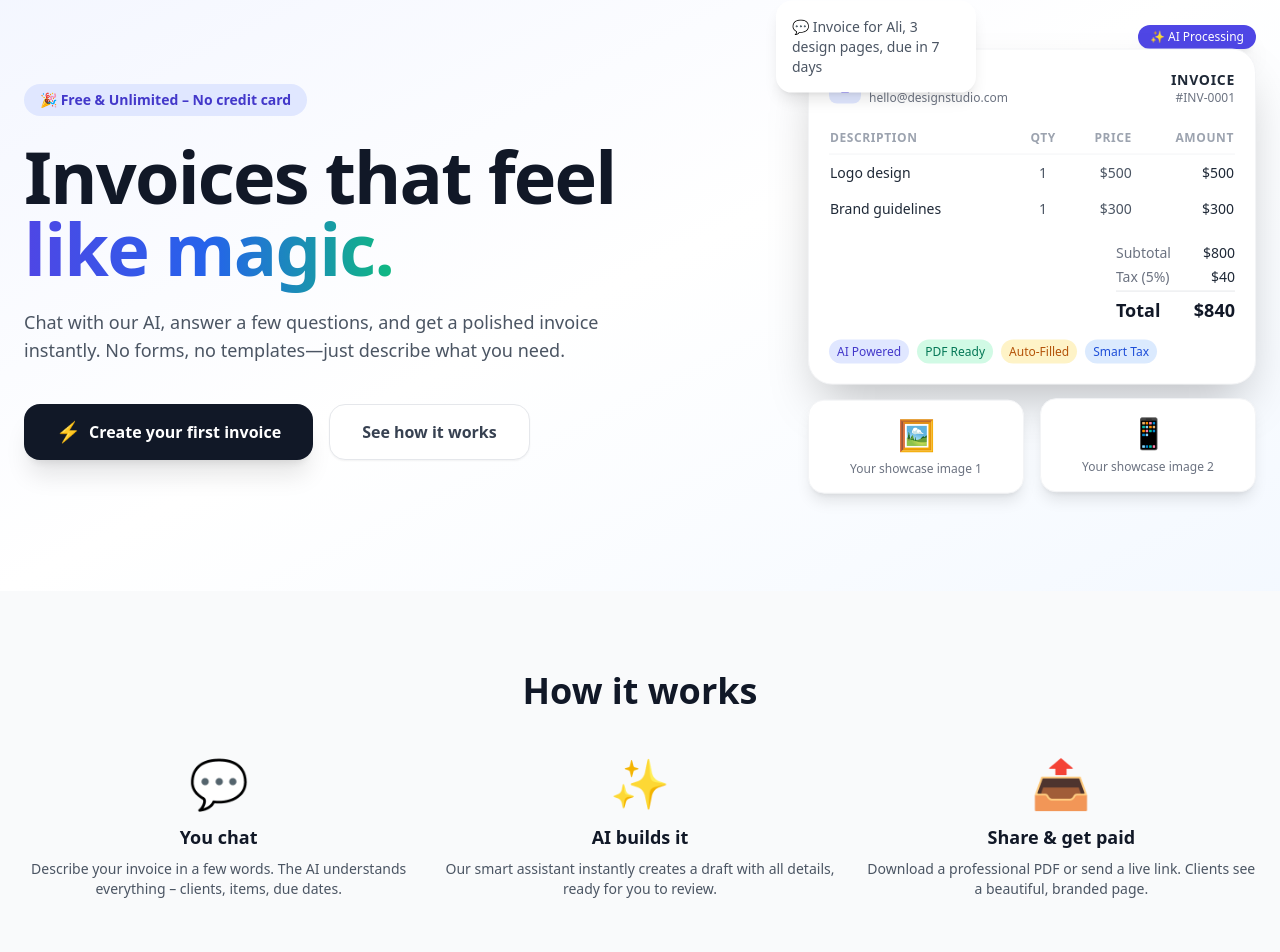
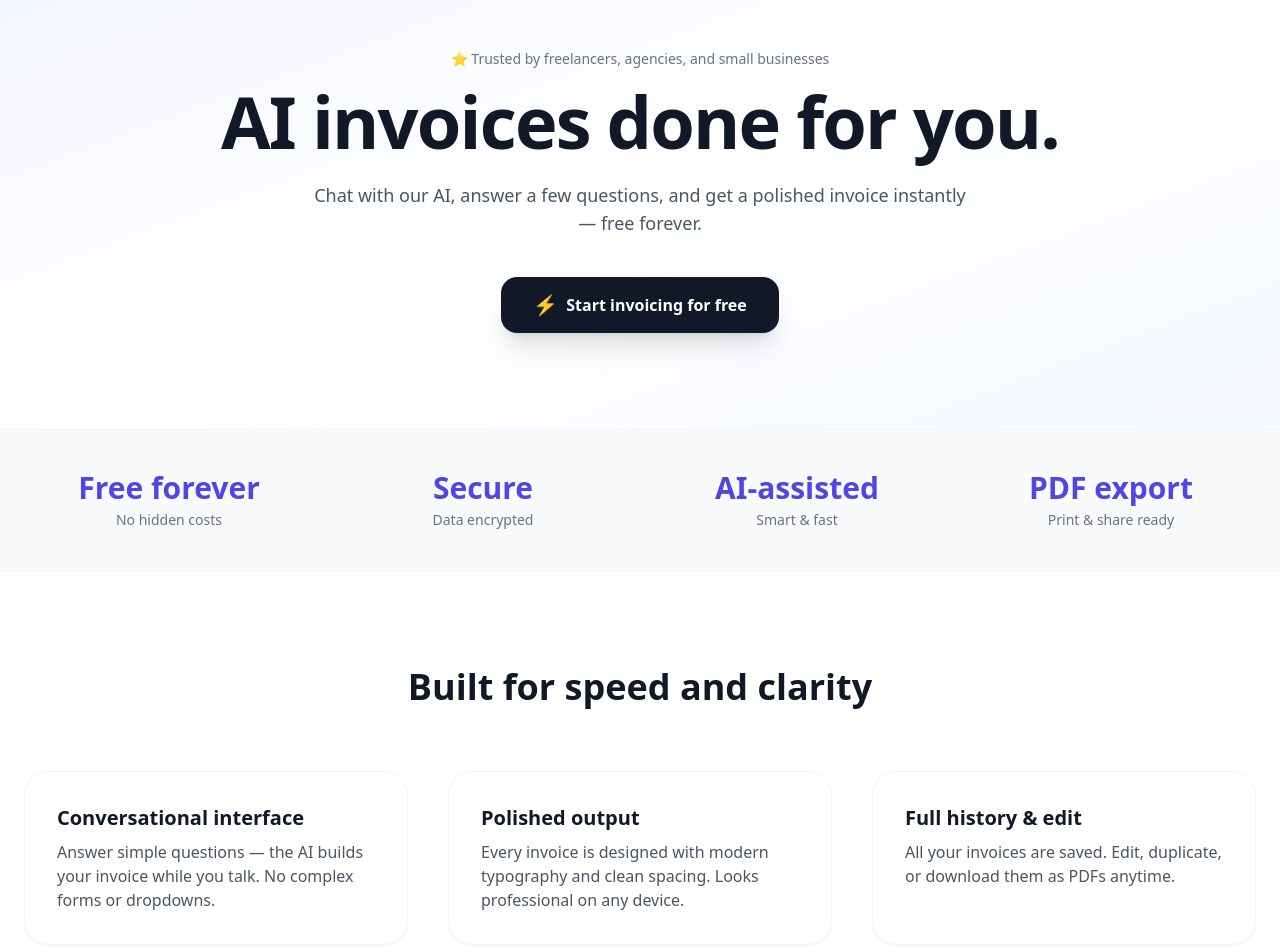
Before and after one commit to zuniqcomputers-crypto/zuniq-ai-invoices, a Next.js app: page / in a window 1280 px wide. Shown: the part 120-1072 px from the top of the page. Built offline with nearby package versions, Linux system fonts and the light colour scheme.

Commit message:
premium hero with trust line and single CTA

```diff
--- a/src/app/page.tsx
+++ b/src/app/page.tsx
@@ -7,7 +7,7 @@ export default function LandingPage() {
 
   return (
     <div className="bg-white text-gray-800 selection:bg-indigo-100 selection:text-indigo-900">
-      {/* ---- Nav (clean logo, no halo) ---- */}
+      {/* ---- Nav (clean, no halo) ---- */}
       <nav className="sticky top-0 z-50 bg-white/80 backdrop-blur-xl border-b border-gray-100 shadow-sm">
         <div className="max-w-7xl mx-auto px-4 sm:px-6 py-3 flex items-center justify-between">
           <Link href="/" className="flex items-center gap-2.5 shrink-0">
@@ -48,129 +48,98 @@ export default function LandingPage() {
         </div>
       )}
 
-      {/* ---- Hero Section ---- */}
+      {/* ---- Premium Hero (following audit recommendations) ---- */}
       <section className="relative overflow-hidden pt-16 sm:pt-24 pb-16 sm:pb-24 px-4 sm:px-6">
         <div className="absolute inset-0 bg-gradient-to-br from-indigo-50 via-white to-blue-50 opacity-70 pointer-events-none" />
-        <div className="max-w-7xl mx-auto grid lg:grid-cols-2 gap-12 items-center">
-          {/* Left text */}
-          <div className="relative z-10">
-            <div className="inline-flex items-center gap-2 bg-indigo-100 text-indigo-700 rounded-full px-4 py-1.5 text-sm font-semibold mb-6 animate-fade-in-up">
-              🎉 Free & Unlimited – No credit card
-            </div>
-            <h1 className="text-4xl sm:text-6xl md:text-7xl font-extrabold text-gray-900 tracking-tight leading-tight animate-fade-in-up">
-              Invoices that feel
-              <br />
-              <span className="text-transparent bg-clip-text bg-gradient-to-r from-indigo-600 via-blue-600 to-emerald-500">
-                like magic.
-              </span>
-            </h1>
-            <p className="mt-6 text-base sm:text-lg text-gray-600 max-w-xl leading-relaxed animate-fade-in-up">
-              Chat with our AI, answer a few questions, and get a polished invoice instantly. No forms, no templates—just describe what you need.
-            </p>
-            <div className="mt-10 flex flex-col sm:flex-row gap-4 animate-fade-in-up">
-              <Link href="/new" className="w-full sm:w-auto inline-flex items-center justify-center gap-2 bg-gray-900 hover:bg-gray-800 text-white px-8 py-3.5 rounded-2xl font-bold text-base shadow-xl hover:shadow-2xl transition-all hover:scale-105">
-                <span className="text-xl">⚡</span> Create your first invoice
-              </Link>
-              <a href="#transformation" className="w-full sm:w-auto inline-flex items-center justify-center gap-2 bg-white border border-gray-200 hover:border-gray-300 text-gray-700 px-8 py-3.5 rounded-2xl font-semibold text-base shadow-sm transition-all">
-                See how it works
-              </a>
-            </div>
-          </div>
-
-          {/* Right side – Animated Showcase (ready for custom images) */}
-          <div className="relative flex justify-center lg:justify-end">
-            <div className="relative w-full max-w-md">
-              {/* Floating chat bubble */}
-              <div className="absolute -top-12 -left-8 bg-white rounded-2xl shadow-lg p-4 z-20 max-w-[200px] animate-float">
-                <p className="text-sm text-gray-600">💬 Invoice for Ali, 3 design pages, due in 7 days</p>
-              </div>
-              {/* AI processing badge */}
-              <div className="absolute -top-6 right-0 bg-indigo-600 text-white rounded-full px-3 py-1 text-xs font-medium shadow-xl animate-fade-in-up" style={{ animationDelay: '0.2s' }}>✨ AI Processing</div>
-
-              {/* Showcase cards – replace src with your images later */}
-              <div className="grid grid-cols-2 gap-4">
-                {/* Main invoice card */}
-                <div className="col-span-2 bg-white rounded-3xl shadow-2xl border border-gray-100 p-5 transform rotate-[-1deg] hover:rotate-0 transition-all duration-500 animate-float" style={{ animationDelay: '0s' }}>
-                  <div className="flex justify-between items-center mb-4">
-                    <div className="flex items-center gap-2">
-                      <div className="h-8 w-8 rounded-lg bg-indigo-100 flex items-center justify-center text-indigo-600 font-bold text-sm">Z</div>
-                      <div>
-                        <p className="font-semibold text-gray-900 text-sm">Design Studio</p>
-                        <p className="text-xs text-gray-500">hello@designstudio.com</p>
-                      </div>
-                    </div>
-                    <div className="text-right">
-                      <p className="text-sm font-bold text-gray-800 uppercase tracking-wider">Invoice</p>
-                      <p className="text-xs text-gray-500">#INV‑0001</p>
-                    </div>
-                  </div>
-                  <table className="w-full text-sm mb-4">
-                    <thead>
-                      <tr className="border-b border-gray-100 text-gray-400 text-xs uppercase tracking-wider">
-                        <th className="py-2 text-left">Description</th>
-                        <th className="py-2 text-center">Qty</th>
-                        <th className="py-2 text-right">Price</th>
-                        <th className="py-2 text-right">Amount</th>
-                      </tr>
-                    </thead>
-                    <tbody>
-                      <tr>
-                        <td className="py-2 text-gray-800">Logo design</td>
-                        <td className="py-2 text-center text-gray-600">1</td>
-                        <td className="py-2 text-right text-gray-600">$500</td>
-                        <td className="py-2 text-right font-medium text-gray-800">$500</td>
-                      </tr>
-                      <tr>
-                        <td className="py-2 text-gray-800">Brand guidelines</td>
-                        <td className="py-2 text-center text-gray-600">1</td>
-                        <td className="py-2 text-right text-gray-600">$300</td>
-                        <td className="py-2 text-right font-medium text-gray-800">$300</td>
-                      </tr>
-                    </tbody>
-                  </table>
-                  <div className="flex justify-end">
-                    <div className="text-right space-y-1">
-                      <div className="flex justify-between gap-8 text-sm"><span className="text-gray-500">Subtotal</span><span className="font-medium">$800</span></div>
-                      <div className="flex justify-between gap-8 text-sm"><span className="text-gray-500">Tax (5%)</span><span className="font-medium">$40</span></div>
-                      <div className="border-t border-gray-200 pt-1 flex justify-between gap-8 text-lg font-bold text-gray-900"><span>Total</span><span>$840</span></div>
-                    </div>
-                  </div>
-                  {/* Badges */}
-                  <div className="flex flex-wrap gap-2 mt-4">
-                    <span className="text-xs px-2 py-1 rounded-full bg-indigo-100 text-indigo-700 font-medium">AI Powered</span>
-                    <span className="text-xs px-2 py-1 rounded-full bg-emerald-100 text-emerald-700 font-medium">PDF Ready</span>
-                    <span className="text-xs px-2 py-1 rounded-full bg-amber-100 text-amber-700 font-medium">Auto‑Filled</span>
-                    <span className="text-xs px-2 py-1 rounded-full bg-blue-100 text-blue-700 font-medium">Smart Tax</span>
-                  </div>
-                </div>
-
-                {/* Secondary cards (will hold your images later) */}
-                <div className="bg-white rounded-2xl shadow-lg border border-gray-100 p-4 flex flex-col items-center justify-center gap-2 animate-float" style={{ animationDelay: '0.3s' }}>
-                  <div className="text-3xl">🖼️</div>
-                  <p className="text-xs text-gray-500 text-center">Your showcase image 1</p>
-                </div>
-                <div className="bg-white rounded-2xl shadow-lg border border-gray-100 p-4 flex flex-col items-center justify-center gap-2 animate-float" style={{ animationDelay: '0.6s' }}>
-                  <div className="text-3xl">📱</div>
-                  <p className="text-xs text-gray-500 text-center">Your showcase image 2</p>
-                </div>
-              </div>
-            </div>
+        <div className="max-w-4xl mx-auto text-center relative z-10">
+          {/* Trust line (placed above headline, visible without scrolling) */}
+          <p className="text-sm text-gray-500 font-medium mb-4 animate-fade-in-up">
+            ⭐ Trusted by freelancers, agencies, and small businesses
+          </p>
+          {/* Short, benefit‑driven headline (≤8 words) */}
+          <h1 className="text-4xl sm:text-6xl md:text-7xl font-extrabold text-gray-900 tracking-tight leading-tight animate-fade-in-up">
+            AI invoices done for you.
+          </h1>
+          {/* Subheadline: one sentence, no hype */}
+          <p className="mt-6 text-base sm:text-lg text-gray-600 max-w-2xl mx-auto leading-relaxed animate-fade-in-up">
+            Chat with our AI, answer a few questions, and get a polished invoice instantly — free forever.
+          </p>
+          {/* Single primary CTA */}
+          <div className="mt-10 flex flex-col sm:flex-row gap-4 justify-center items-center animate-fade-in-up">
+            <Link
+              href="/new"
+              className="w-full sm:w-auto inline-flex items-center justify-center gap-2 bg-gray-900 hover:bg-gray-800 text-white px-8 py-3.5 rounded-2xl font-bold text-base shadow-xl hover:shadow-2xl transition-all hover:scale-105"
+            >
+              <span className="text-xl">⚡</span> Start invoicing for free
+            </Link>
           </div>
         </div>
       </section>
 
-      {/* ---- Transformation Flow ---- */}
-      <section id="transformation" className="py-20 bg-gray-50">
+      {/* ---- Trust badges ---- */}
+      <section className="py-10 bg-gray-50 border-y border-gray-100">
+        <div className="max-w-7xl mx-auto px-4 sm:px-6 grid grid-cols-2 md:grid-cols-4 gap-4 sm:gap-6 text-center">
+          {[
+            { value: "Free forever", label: "No hidden costs" },
+            { value: "Secure", label: "Data encrypted" },
+            { value: "AI‑assisted", label: "Smart & fast" },
+            { value: "PDF export", label: "Print & share ready" },
+          ].map((stat, i) => (
+            <div key={i} className="space-y-1">
+              <div className="text-2xl sm:text-3xl font-extrabold text-indigo-600">{stat.value}</div>
+              <div className="text-xs sm:text-sm text-gray-500 font-medium">{stat.label}</div>
+            </div>
+          ))}
+        </div>
+      </section>
+
+      {/* ---- Features ---- */}
+      <section id="features" className="py-20 sm:py-24 max-w-7xl mx-auto px-4 sm:px-6">
+        <h2 className="text-3xl sm:text-4xl font-bold text-center text-gray-900 mb-12 sm:mb-16">
+          Built for speed and clarity
+        </h2>
+        <div className="grid sm:grid-cols-2 lg:grid-cols-3 gap-6 sm:gap-10">
+          {[
+            {
+              title: "Conversational interface",
+              desc: "Answer simple questions — the AI builds your invoice while you talk. No complex forms or dropdowns.",
+            },
+            {
+              title: "Polished output",
+              desc: "Every invoice is designed with modern typography and clean spacing. Looks professional on any device.",
+            },
+            {
+              title: "Full history & edit",
+              desc: "All your invoices are saved. Edit, duplicate, or download them as PDFs anytime.",
+            },
+          ].map((f, i) => (
+            <div
+              key={i}
+              className="bg-white rounded-3xl p-6 sm:p-8 shadow-sm border border-gray-100 hover:shadow-xl transition-shadow duration-300"
+            >
+              <h3 className="text-xl font-semibold text-gray-900 mb-2">{f.title}</h3>
+              <p className="text-gray-600 leading-relaxed text-sm sm:text-base">{f.desc}</p>
+            </div>
+          ))}
+        </div>
+      </section>
+
+      {/* ---- How it works ---- */}
+      <section className="py-20 sm:py-24 bg-gradient-to-b from-gray-50 to-white">
         <div className="max-w-7xl mx-auto px-4 sm:px-6">
-          <h2 className="text-3xl sm:text-4xl font-bold text-center text-gray-900 mb-12">How it works</h2>
+          <h2 className="text-3xl sm:text-4xl font-bold text-center text-gray-900 mb-12 sm:mb-16">
+            Three steps from chat to invoice
+          </h2>
           <div className="grid sm:grid-cols-3 gap-8">
             {[
-              { step: "💬", title: "You chat", desc: "Describe your invoice in a few words. The AI understands everything – clients, items, due dates." },
-              { step: "✨", title: "AI builds it", desc: "Our smart assistant instantly creates a draft with all details, ready for you to review." },
-              { step: "📤", title: "Share & get paid", desc: "Download a professional PDF or send a live link. Clients see a beautiful, branded page." },
+              { step: "1", title: "Talk to the AI", desc: "Answer short questions about your business, client, and services." },
+              { step: "2", title: "Review & refine", desc: "See a live preview. Adjust any field or add multiple items." },
+              { step: "3", title: "Save & share", desc: "Finalize the invoice and download a ready‑to‑send PDF." },
             ].map((item, i) => (
-              <div key={i} className="text-center group">
-                <div className="text-5xl mb-4">{item.step}</div>
+              <div key={i} className="text-center">
+                <div className="h-12 w-12 rounded-full bg-indigo-600 text-white text-xl font-bold flex items-center justify-center mx-auto mb-4 shadow-lg">
+                  {item.step}
+                </div>
                 <h3 className="text-lg font-semibold text-gray-900 mb-2">{item.title}</h3>
                 <p className="text-gray-600 text-sm">{item.desc}</p>
               </div>
@@ -179,10 +148,22 @@ export default function LandingPage() {
         </div>
       </section>
 
+      {/* ---- Short origin ---- */}
+      <section className="py-20 sm:py-24 bg-gray-900 text-white">
+        <div className="max-w-3xl mx-auto px-4 sm:px-6 text-center">
+          <h2 className="text-3xl sm:text-4xl font-bold mb-6">Created out of real necessity</h2>
+          <p className="text-indigo-200 text-base sm:text-lg leading-relaxed">
+            Our founder built Zuniq Invoices to solve a painful, everyday problem: manual invoicing. We believe every business deserves a fast, free, and professional way to get paid.
+          </p>
+        </div>
+      </section>
+
       {/* ---- Footer ---- */}
       <footer className="border-t border-gray-200 py-10">
         <div className="max-w-7xl mx-auto px-4 sm:px-6 flex flex-col sm:flex-row justify-between items-center gap-4">
-          <p className="text-sm text-gray-500">&copy; {new Date().getFullYear()} Zuniq Invoices. Built for clarity, not complexity.</p>
+          <p className="text-sm text-gray-500">
+            &copy; {new Date().getFullYear()} Zuniq Invoices. Built for clarity, not complexity.
+          </p>
           <div className="flex gap-6 text-sm text-gray-500">
             <Link href="/dashboard" className="hover:text-gray-900 transition">Dashboard</Link>
             <Link href="/new" className="hover:text-gray-900 transition">Create New</Link>
```
